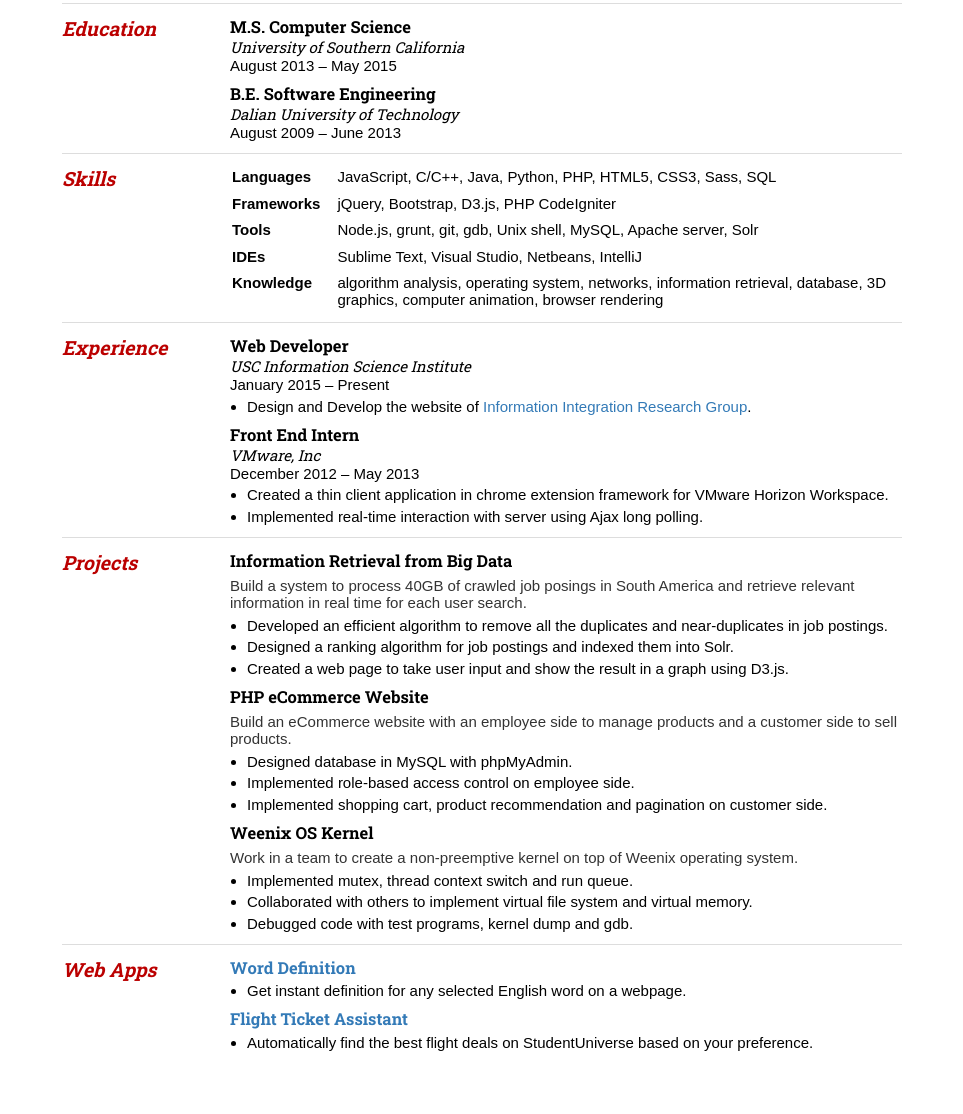
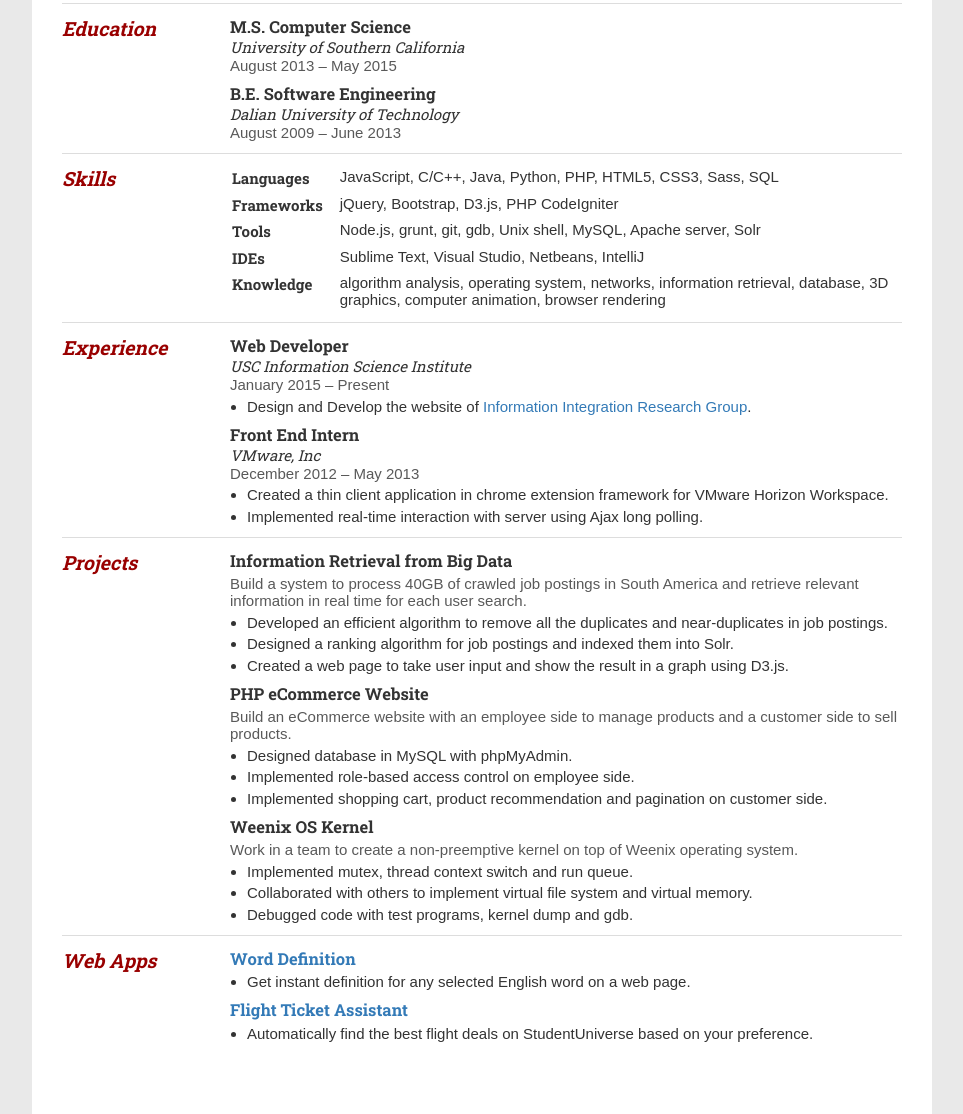
Before and after one commit to haohany/haohany.github.io, a website: page src/resume.html in a window 1280 px wide. Shown: the part 116-1230 px from the top of the page, without its empty margins (158-1121 px from the left). Before the commit the page ends 1209 px from the top, so only its background shows below. Drawn offline with nearby package versions, Linux system fonts and the light colour scheme; files that its build step writes are made by us from their sources.

Commit message:
update resume

```diff
--- a/src/resume.html
+++ b/src/resume.html
@@ -10,11 +10,11 @@
 
 <body>
 	<header>
-		<h1 id="title">Haohan Yang</h1>
+		<h1>Haohan Yang</h1>
 		<ul class="info" id="social-info">
 			<li><a href="http://github.com/haohany"><i class="fa fa-github-square"></i> github.com/haohany</a></li>
 			<li><a href="http://linkedin.com/in/haohany"><i class="fa fa-linkedin-square"></i> linkedin.com/in/haohany</a></li>
-			<li><a href="./index.html"><i class="fa fa-home"></i> haohany.github.io</a></li>
+			<li><a href="index.html"><i class="fa fa-home"></i> haohany.github.io</a></li>
 		</ul>
 		<ul class="info" id="contact-info">
 			<li>Los Angeles, CA</li>
@@ -24,18 +24,18 @@
 
 	<section>
 		<h2 class="col-left">Education</h2>
-		<ul class="col-right">
-			<li>
+		<div class="col-right">
+			<div class="item">
 				<h3>M.S. Computer Science</h3>
-				<em>University of Southern California</em>
+				<div><em>University of Southern California</em></div>
 				<div class="date">August 2013 – May 2015</div>
-			</li>
-			<li>
+			</div>
+			<div class="item">
 				<h3>B.E. Software Engineering</h3>
-				<em>Dalian University of Technology</em>
+				<div><em>Dalian University of Technology</em></div>
 				<div class="date">August 2009 – June 2013</div>
-			</li>
-		</ul>
+			</div>
+		</div>
 	</section>
 
 	<section>
@@ -53,7 +53,6 @@
 				<tr>
 					<td>Tools</td>
 					<td>Node.js, grunt, git, gdb, Unix shell, MySQL, Apache server, Solr</td>
-				</tr>
 				<tr>
 					<td>IDEs</td>
 					<td>Sublime Text, Visual Studio, Netbeans, IntelliJ</td>
@@ -68,16 +67,16 @@
 
 	<section>
 		<h2 class="col-left">Experience</h2>
-		<ul class="col-right">
-			<li>
+		<div class="col-right">
+			<div class="item">
 				<h3>Web Developer</h3>
 				<em>USC Information Science Institute</em>
 				<div class="date">January 2015 – Present</div>
 				<ul class="list">
 					<li>Design and Develop the website of <a href="http://www.isi.edu/integration/people/knoblock/index.php">Information Integration Research Group</a>.</li>
 				</ul>
-			</li>
-			<li>
+			</div>
+			<div class="item">
 				<h3>Front End Intern</h3>
 				<em>VMware, Inc</em>
 				<div class="date">December 2012 – May 2013</div>
@@ -85,23 +84,23 @@
 					<li>Created a thin client application in chrome extension framework for VMware Horizon Workspace.</li>
 					<li>Implemented real-time interaction with server using Ajax long polling.</li>
 				</ul>
-			</li>
-		</ul>
+			</div>
+		</div>
 	</section>
 
 	<section>
 		<h2 class="col-left">Projects</h2>
-		<ul class="col-right">
-			<li>
+		<div class="col-right">
+			<div class="item">
 				<h3>Information Retrieval from Big Data</h3>
-				<p class="overview">Build a system to process 40GB of crawled job posings in South America and retrieve relevant information in real time for each user search.</p>
+				<p class="overview">Build a system to process 40GB of crawled job postings in South America and retrieve relevant information in real time for each user search.</p>
 				<ul class="list">
 					<li>Developed an efficient algorithm to remove all the duplicates and near-duplicates in job postings.</li>
 					<li>Designed a ranking algorithm for job postings and indexed them into Solr.</li>
 					<li>Created a web page to take user input and show the result in a graph using D3.js.</li>
 				</ul>
-			</li>
-			<li>
+			</div>
+			<div class="item">
 				<h3>PHP eCommerce Website</h3>
 				<p class="overview">Build an eCommerce website with an employee side to manage products and a customer side to sell products.</p>
 				<ul class="list">
@@ -109,8 +108,8 @@
 					<li>Implemented role-based access control on employee side.</li>
 					<li>Implemented shopping cart, product recommendation and pagination on customer side.</li>
 				</ul>
-			</li>
-			<li>
+			</div>
+			<div class="item">
 				<h3>Weenix OS Kernel</h3>
 				<p class="overview">Work in a team to create a non-preemptive kernel on top of Weenix operating system.</p>
 				<ul class="list">
@@ -118,32 +117,32 @@
 					<li>Collaborated with others to implement virtual file system and virtual memory.</li>
 					<li>Debugged code with test programs, kernel dump and gdb.</li>
 				</ul>
-			</li>
+			</div>
 			<!-- <li>
 				<h3>3D Model Renderer</h3>
 				<ul class="list">
 					<li>Implemented a 3D model renderer with support of transformation, shading, texture and antialiasing.</li>
 				</ul>
 			</li> -->
-		</ul>
+		</div>
 	</section>
 
 	<section>
 		<h2 class="col-left">Web Apps</h2>
-		<ul class="col-right">
-			<li>
+		<div class="col-right">
+			<div class="item">
 				<h3><a href="https://chrome.google.com/webstore/detail/word-definition/jhklfnhipgicandonpkkcpdofchbpjjk">Word Definition</a></h3>
 				<ul class="list">
-					<li>Get instant definition for any selected English word on a webpage.</li>
+					<li>Get instant definition for any selected English word on a web page.</li>
 				</ul>
-			</li>
-			<li>
+			</div>
+			<div class="item">
 				<h3><a href="https://www.youtube.com/watch?v=vzDTn0XvFzM">Flight Ticket Assistant</a></h3>
 				<ul class="list">
 					<li>Automatically find the best flight deals on StudentUniverse based on your preference.</li>
 				</ul>
-			</li>
-		</ul>
+			</div>
+		</div>
 	</section>
 
   <script src="https://ajax.googleapis.com/ajax/libs/jquery/1.11.2/jquery.min.js"></script>
--- a/src/sass/resume.scss
+++ b/src/sass/resume.scss
@@ -5,6 +5,7 @@
 $open-sans: 'Open Sans', sans-serif;
 $roboto-slab: 'Roboto Slab', serif;
 $ubuntu-mono: 'Ubuntu Mono', monospace;
+$color: #333;
 
 * {
 	box-sizing: border-box;
@@ -28,21 +29,24 @@ a {
 html {
 	font-family: sans-serif;
 	font-size: 15px;
+	background: #e9e9e9;
 }
 
 body {
 	width: 900px;
 	margin: auto;
 	padding: 30px;
+	padding-bottom: 60px;
+	color: $color;
+	background: white;
 }
 
 h1, h2, h3, em {
 	font-family: $roboto-slab;
 }
 h1, h2 {
-	display: inline-block;
 	font-style: italic;
-	color: #b00;
+	color: #900;
 }
 h1 {
 	font-size: 1.8rem;
@@ -58,9 +62,7 @@ header {
 	font-size: 0; /* remove white space between inline blocks */
 	margin-bottom: 1rem;
 	line-height: 1.5;
-}
-
-#title {
+	h1 {
 		display: inline-block;
 		vertical-align: bottom;
 		padding-bottom: 1rem;
@@ -77,50 +79,43 @@ header {
 		float: right;
 		text-align: right;
 	}
+}
 
 section {
 	border-top: 1px solid #ddd;
 	padding: 0.8rem 0;
-
 	&:after {
 		content: "";
 		display: table;
 		clear: both;
 	}
-}
-
 	.col-left {
 		float: left;
 		width: 20%;
 	}
-
 	.col-right {
 		float: right;
 		width: 80%;
-
-	> li {
+		.item {
 			margin-top: 0.6rem;
-
 			&:first-child {
 				margin: 0;
 			}
+			.date {
+				color: lighten($color, 15%);
 			}
+			.overview {
+				margin: 0.3rem 0;
+				color: lighten($color, 15%);
 			}
-
-.text-right {
-	float: right;
-}
-
-.overview {
-	margin: 0.4rem 0;
-	color: #333;
-}
-
 			.list {
 				margin-left: 17px;
 				list-style: disc;
 				li {
 					margin-top: 0.3rem;
+				}
+			}
+		}
 	}
 }
 
@@ -135,20 +130,14 @@ ul.skills {
 	}
 }
 
-.skill {
-	margin-top: 0.4rem;
-	&:first-child {
-		margin-top: 0;
-	}
-}
-
 table {
 	border: none;
-	margin-top: -0.5rem;
+	margin-top: -0.3rem;
 	td {
 		vertical-align: top;
-		padding-top: 0.5rem;
+		padding-top: 0.3rem;
 		&:first-child {
+			font-family: $roboto-slab;
 			font-weight: bold;
 			padding-right: 1rem;
 		}
```
Also changed, not shown: resume-general.html (+1 -1 lines), resume.html (+1 -1 lines), src/resume-general.html (+32 -33 lines), css/resume.css. Lines whose indentation alone changed are shown as unchanged.
